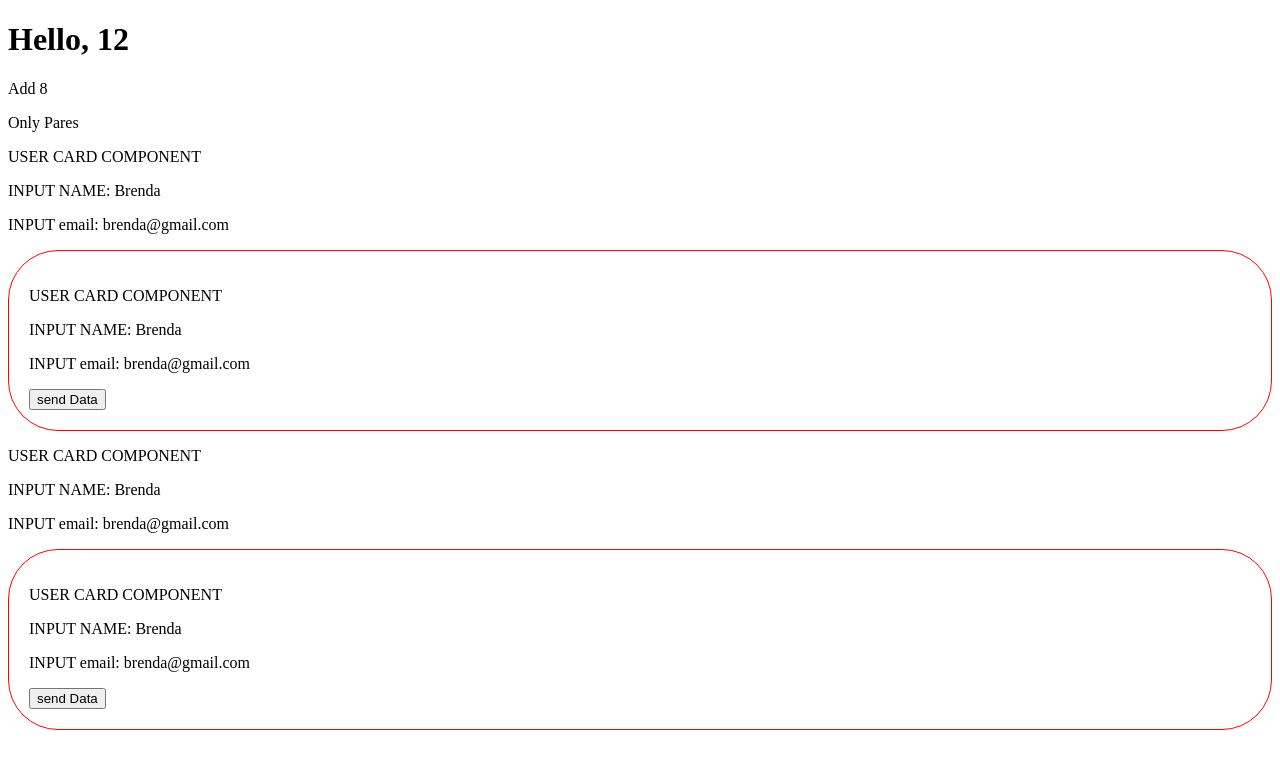
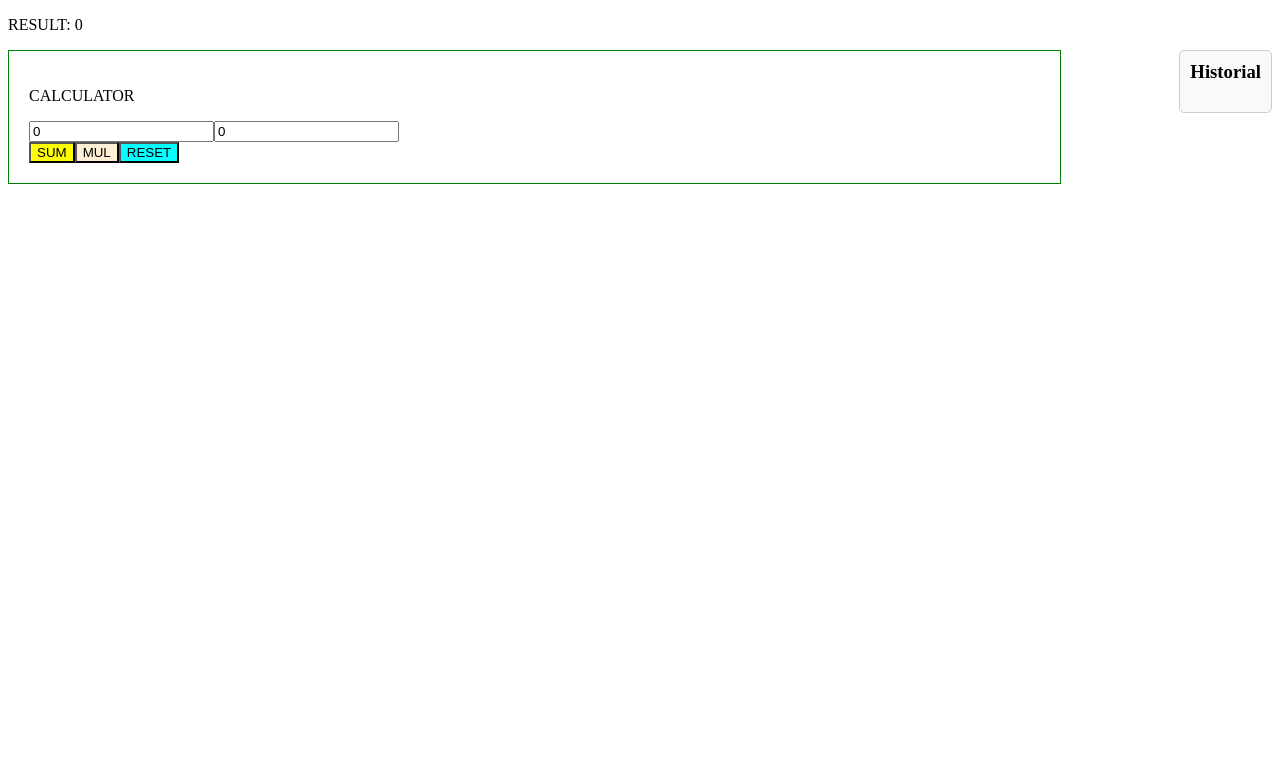
Before and after one commit to Khenya/Angular_Course-, an Angular app: page / in a window 1280 px wide. Shown: the top 768 px of the page. Built offline with nearby package versions, Linux system fonts and the light colour scheme.

Commit message:
[26-09-2024] task: Calculator and history component

```diff
--- a/src/app/app.component.html
+++ b/src/app/app.component.html
@@ -1,6 +1,6 @@
-<h1>Hello, {{ title + 2 }}</h1>
+<!-- <h1>Hello, {{ title + 2 }}</h1>
 <p>Add {{ sum(3,5) }}</p>
-<!-- <p>Subtract {{ subtract(9,5) }}</p> -->
+<p>Subtract {{ subtract(9,5) }}</p>
 
 <p>Only Pares {{ getArray() }}</p>
 
@@ -9,4 +9,12 @@
     name = "Brenda"
     [email]="'brenda@gmail.com'"
     (sendData)="receiveData($event)"
-/>
+/> -->
+
+
+<p>RESULT:  {{result}}</p>
+<calculator
+(sum)="onResult($event)"
+(mul)="onResult($event)"
+(reset)="onResult($event)">
+</calculator>
--- a/src/app/app.component.ts
+++ b/src/app/app.component.ts
@@ -1,6 +1,8 @@
 import { Component } from '@angular/core';
 import { RouterOutlet } from '@angular/router';
 import { UserCardComponent } from './user-card/user-card.component';
+import { CalculatorComponent } from './calculator/calculator.component';
+
 interface IPerson {
   name:string
   lastName: string
@@ -10,11 +12,12 @@
 @Component({
   selector: 'app-root',
   standalone: true,
-  imports: [RouterOutlet, UserCardComponent],
+  imports: [RouterOutlet, UserCardComponent, CalculatorComponent],
   templateUrl: './app.component.html',
   styleUrl: './app.component.scss'
 })
 export class AppComponent {
+  result:number = 0;
   title:number = 10;
   animals: string[] = ["a", "s", "d", "f", "g", "h"]
 
@@ -74,4 +77,9 @@
   public receiveData(data:any){
     console.log('Print in father component: ', data)
   }
+
+  public onResult(event:any){
+    console.log('event from child:', event)
+    this.result = event ?? 0
+  }
 }
--- /dev/null
+++ b/src/app/calculator/calculator.component.html
@@ -0,0 +1,15 @@
+<div class="calculator-container">
+    <div class="calculator">
+      <p>CALCULATOR</p>
+      <input type="text" [(ngModel)]="box1value">
+      <input type="text" [(ngModel)]="box2value">
+      <div class="buttons-container">
+        <button class="sum" (click)="onSum()">SUM</button>
+        <button class="mul" (click)="onMul()">MUL</button>
+        <button class="reset" (click)="onReset()">RESET</button>
+
+      </div>
+    </div>
+
+    <history [history]="history"></history>
+  </div>
--- /dev/null
+++ b/src/app/calculator/calculator.component.scss
@@ -0,0 +1,34 @@
+.calculator {
+    border: 1px green solid;
+    padding: 20px;
+    width: 80%;
+    .buttons-container {
+       display: flex;
+       flex-direction: row;
+
+       .sum {
+        background-color: yellow;
+       }
+       .mul{
+        background-color: papayawhip;
+       }
+       .reset{
+        background-color: aqua;
+       }
+
+    }
+
+}
+
+.calculator-container {
+  display: flex;
+  justify-content: space-between;
+  align-items: flex-start;
+}
+.history {
+  margin-top: 20px;
+  border: 1px solid #ccc;
+  padding: 10px;
+  width: 20%;
+  margin-left: 20px;
+}
--- /dev/null
+++ b/src/app/calculator/calculator.component.ts
@@ -0,0 +1,40 @@
+import { CommonModule } from '@angular/common';
+import { Component, EventEmitter, Output } from '@angular/core';
+import { FormsModule } from '@angular/forms';
+import { HistoryComponent } from '../history/history.component';
+
+@Component({
+  selector: 'calculator',
+  standalone: true,
+  imports: [CommonModule, FormsModule, HistoryComponent],
+  templateUrl: './calculator.component.html',
+  styleUrls: ['./calculator.component.scss']
+})
+export class CalculatorComponent {
+  box1value: number = 0;
+  box2value: number = 0;
+  history: string[] = [];
+
+  @Output() sum = new EventEmitter();
+  @Output() mul = new EventEmitter();
+  @Output() reset = new EventEmitter();
+
+  public onSum() {
+    const result = Number(this.box1value) + Number(this.box2value);
+    this.sum.emit(result);
+    this.history.push(`SUM ${result}`);
+  }
+
+  public onMul() {
+    const result = Number(this.box1value) * Number(this.box2value);
+    this.mul.emit(result);
+    this.history.push(`MUL ${result}`);
+  }
+
+  public onReset() {
+    this.box1value = 0;
+    this.box2value = 0;
+    this.reset.emit(null);
+    this.history = [];
+  }
+}
--- /dev/null
+++ b/src/app/history/history.component.html
@@ -0,0 +1,6 @@
+<div class="calculator">
+    <h2>Historial</h2>
+    <ul>
+        <li *ngFor="let entry of history">{{ entry }}</li>
+    </ul>
+</div>
--- /dev/null
+++ b/src/app/history/history.component.scss
@@ -0,0 +1,19 @@
+.history {
+    border: 1px solid #ccc;
+    padding: 10px;
+    background-color: #f9f9f9;
+    border-radius: 5px;
+  }
+
+  .history h3 {
+    margin-top: 0;
+  }
+
+  .history ul {
+    list-style-type: none;
+    padding: 0;
+  }
+
+  .history li {
+    margin-bottom: 5px;
+  }
--- /dev/null
+++ b/src/app/history/history.component.ts
@@ -0,0 +1,20 @@
+import { Component, Input } from '@angular/core';
+import { CommonModule } from '@angular/common';
+
+@Component({
+  selector: 'history',
+  standalone: true,
+  imports: [CommonModule],
+  template: `
+    <div class="history">
+      <h3>Historial</h3>
+      <ul>
+        <li *ngFor="let entry of history">{{ entry }}</li>
+      </ul>
+    </div>
+  `,
+  styleUrls: ['./history.component.scss']
+})
+export class HistoryComponent {
+  @Input() history: string[] = [];
+}
```
Also changed, not shown: 2 other files (tests, documents, lock files or other folders).
